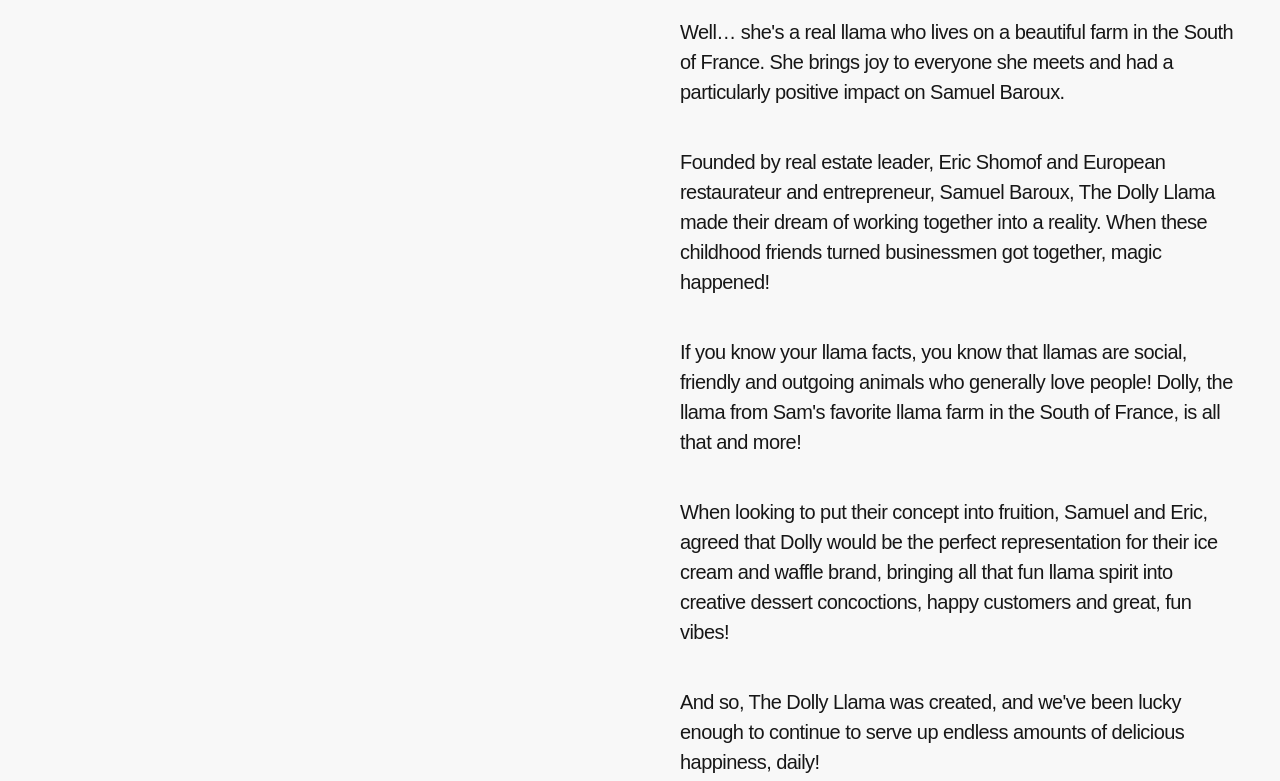
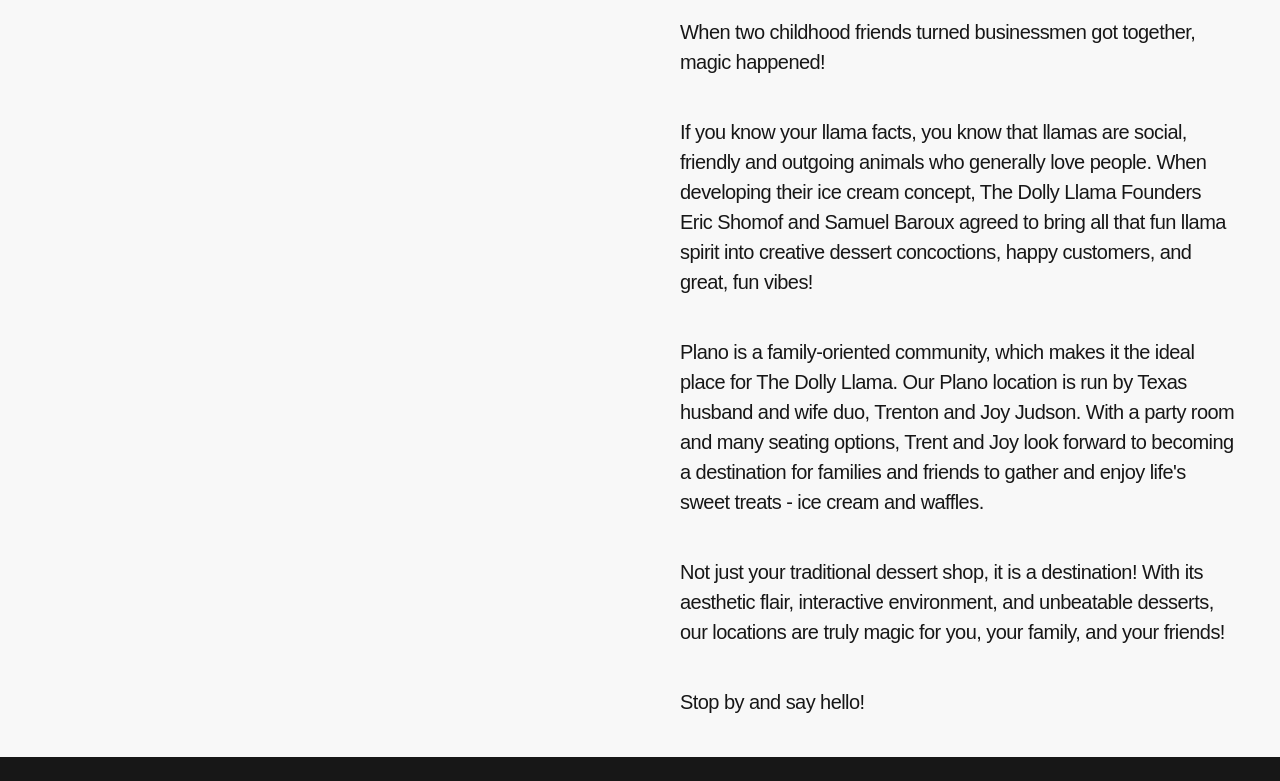
Before and after one commit to frankstallone/icecreamplano, an Astro site: page / in a window 1280 px wide. Shown: the part 8559-9340 px from the top of the page. Built offline with nearby package versions, Linux system fonts and the light colour scheme; Astro itself is replaced by a stand-in of ours; a web font is replaced by a local one.

Commit message:
content: 🍱 Updating story

```diff
--- a/src/components/Story.astro
+++ b/src/components/Story.astro
@@ -25,42 +25,28 @@
       Everyone Wants to Know Where The Dolly Llama Came From
     </h2>
     <p>
-      Well… she's a real llama who lives on a beautiful farm in the South of
-      France. She brings joy to everyone she meets and had a particularly
-      positive impact on Samuel Baroux.
-    </p>
-    <p>
-      Founded by real estate leader, Eric Shomof and European restaurateur and
-      entrepreneur, Samuel Baroux, The Dolly Llama made their dream of working
-      together into a reality. When these childhood friends turned businessmen
-      got together, magic happened!
+      When two childhood friends turned businessmen got together, magic
+      happened!
     </p>
     <p>
       If you know your llama facts, you know that llamas are social, friendly
-      and outgoing animals who generally love people! Dolly, the llama from
-      Sam's favorite llama farm in the South of France, is all that and more!
+      and outgoing animals who generally love people. When developing their ice
+      cream concept, The Dolly Llama Founders Eric Shomof and Samuel Baroux
+      agreed to bring all that fun llama spirit into creative dessert
+      concoctions, happy customers, and great, fun vibes!
     </p>
     <p>
-      When looking to put their concept into fruition, Samuel and Eric, agreed
-      that Dolly would be the perfect representation for their ice cream and
-      waffle brand, bringing all that fun llama spirit into creative dessert
-      concoctions, happy customers and great, fun vibes!
-    </p>
-    <p>
-      And so, The Dolly Llama was created, and we've been lucky enough to
-      continue to serve up endless amounts of delicious happiness, daily!
-    </p>
-    <p>
-      Since its inception in 2017, The Dolly Llama has dominated LA's waffle
-      scene with its own unique take on the Bubble Waffle, in addition to Dolly
-      Llama Shakes, Waffle Sticks, and OG liege Waffles and continues to prove
-      that all waffles don't need syrup.
+      Plano is a family-oriented community, which makes it the ideal place for
+      The Dolly Llama. Our Plano location is run by Texas husband and wife duo,
+      Trenton and Joy Judson. With a party room and many seating options, Trent
+      and Joy look forward to becoming a destination for families and friends to
+      gather and enjoy life's sweet treats - ice cream and waffles.
     </p>
     <p>
       Not just your traditional dessert shop, it is a destination! With its
-      aesthetic flair, interactive environment, and unbeatable desserts, THE
-      DOLLY LLAMA attracts customers from all walks of life. Families,
-      individuals, date nights, students, our locations truly are magic!
+      aesthetic flair, interactive environment, and unbeatable desserts, our
+      locations are truly magic for you, your family, and your friends!
     </p>
+    <p>Stop by and say hello!</p>
   </div>
 </div>
```
